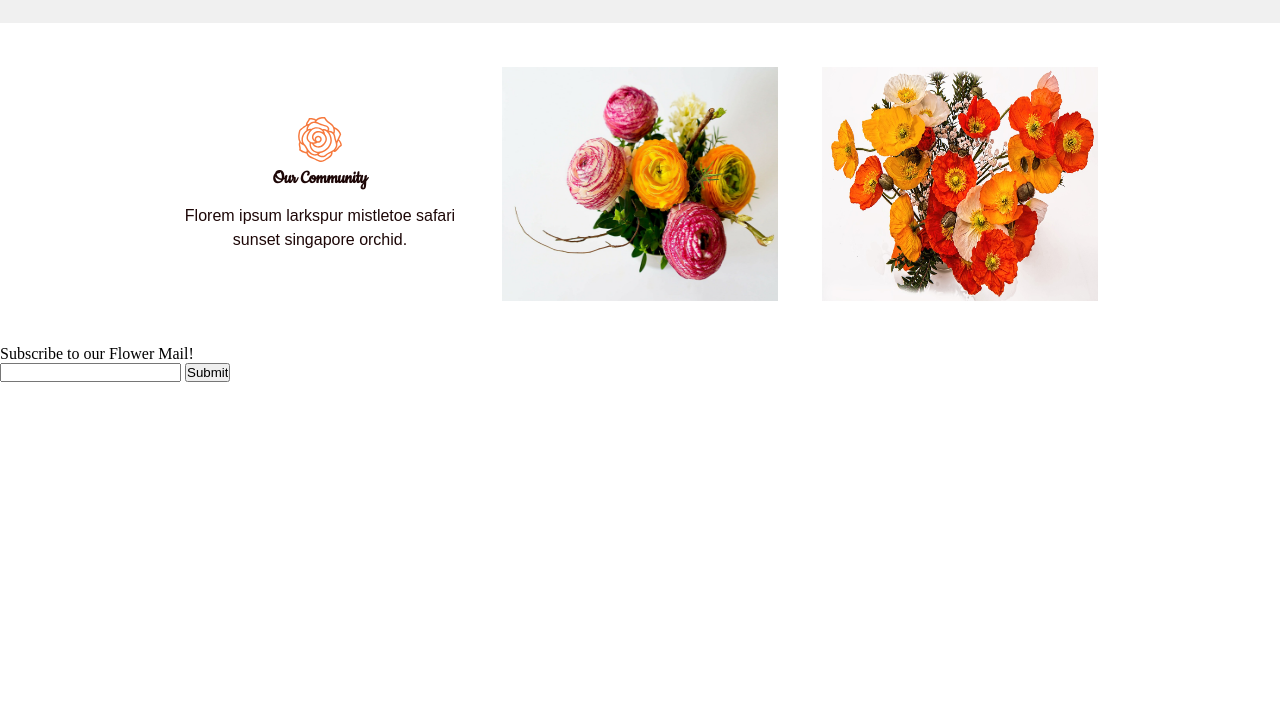
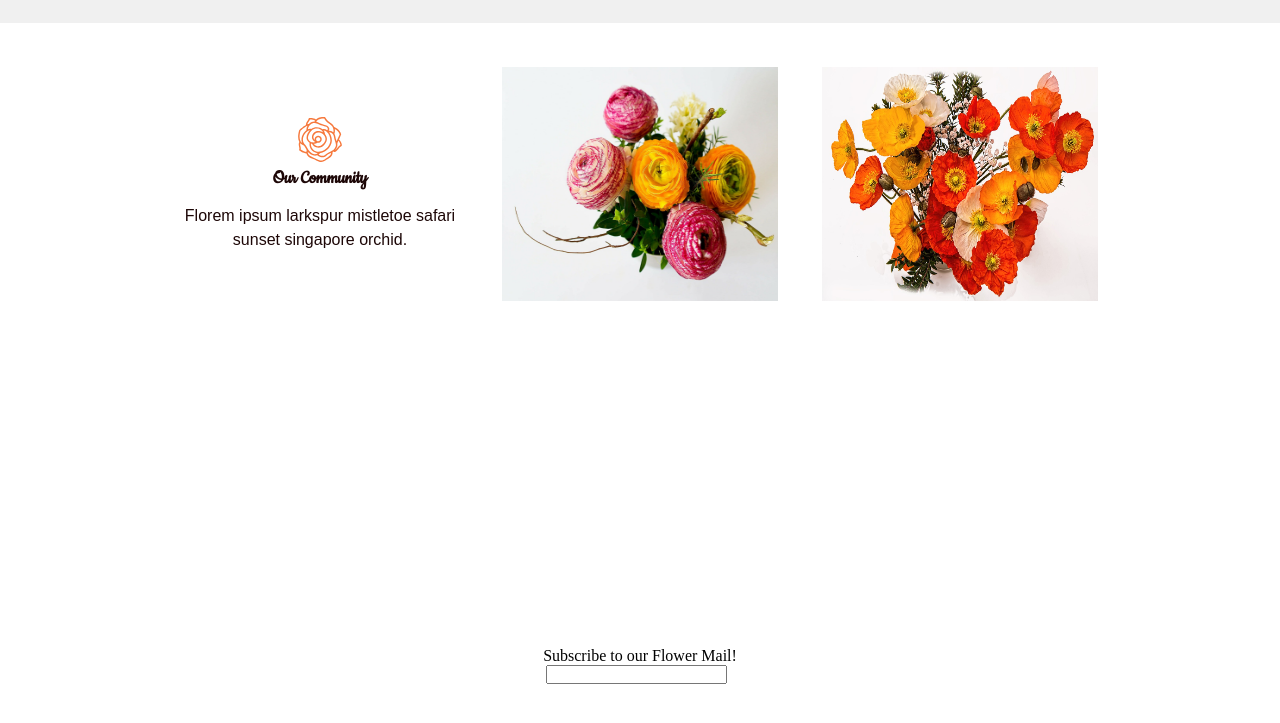
Before and after one commit to JoannaWilczekGoslawska/Homepage-Mockup, a plain HTML site: page index.html in a window 1280 px wide. Shown: the part 1289-2012 px from the top of the page. Before the commit the page ends 1671 px from the top, so only its background shows below. Drawn offline with Linux system fonts and the light colour scheme.

Commit message:
subscribe section structure markup

```diff
--- a/index.html
+++ b/index.html
@@ -106,7 +106,7 @@
             <label for="email" class="main-form__label">Subscribe to our Flower Mail!</label>
             <div class="main-form__email">
                 <input type="email" name="email" id="email" class="email__input">
-                <input type="submit" class="email__submit">
+                <input type="submit" value=" " class="email__submit">
             </div>
         </form>
     </section>
--- a/styles.css
+++ b/styles.css
@@ -181,3 +181,31 @@
     height: 234px;
     padding: 0 22px;
 }
+
+.main-section__subscribe {
+    height: 640px;
+    display: flex;
+    flex-flow: column;
+    justify-content: center;
+}
+
+.main-subscribe__form {
+    display: flex;
+    flex-flow: column;
+    align-items: center;
+    text-align: center;
+}
+
+.main-form__label {
+
+}
+
+.email__input {
+
+}
+
+.email__submit {
+    border: none;
+    background: none;
+    cursor: pointer;
+}
```
